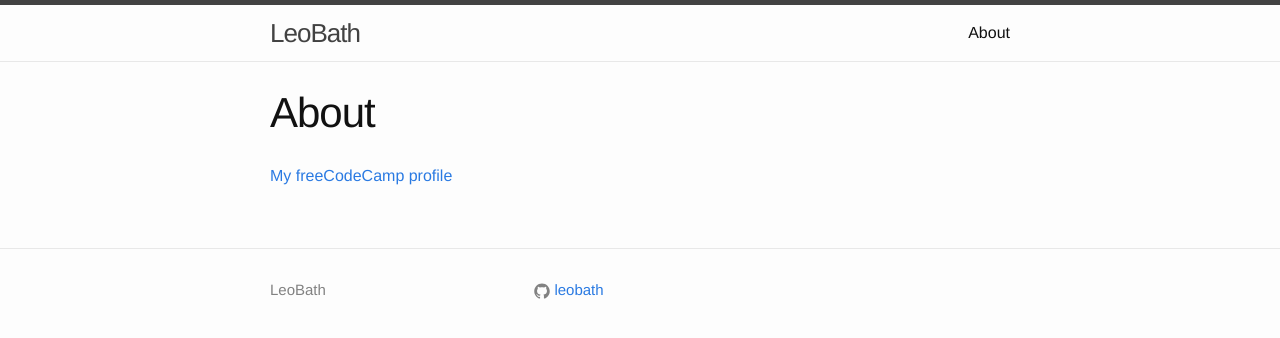
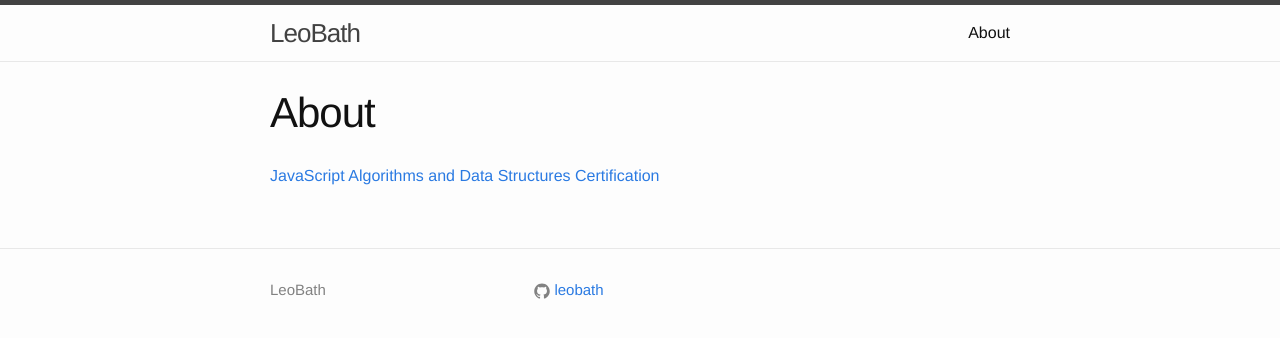
Before and after one commit to leobath/leobath.github.io, a Jekyll site: the page built from about.md, in a window 1280 px wide. Shown: the top 338 px of the page. Built offline with Jekyll 4.4.1, drawn with Linux system fonts in a browser that asks for light colours.

Commit message:
Update about.md

```diff
--- a/about.md
+++ b/about.md
@@ -3,4 +3,4 @@ layout: page
 title: About
 permalink: /about/
 ---
-[My freeCodeCamp profile](https://www.freecodecamp.org/leobath)
+[JavaScript Algorithms and Data Structures Certification](https://www.freecodecamp.org/certification/leobath/javascript-algorithms-and-data-structures)
```
